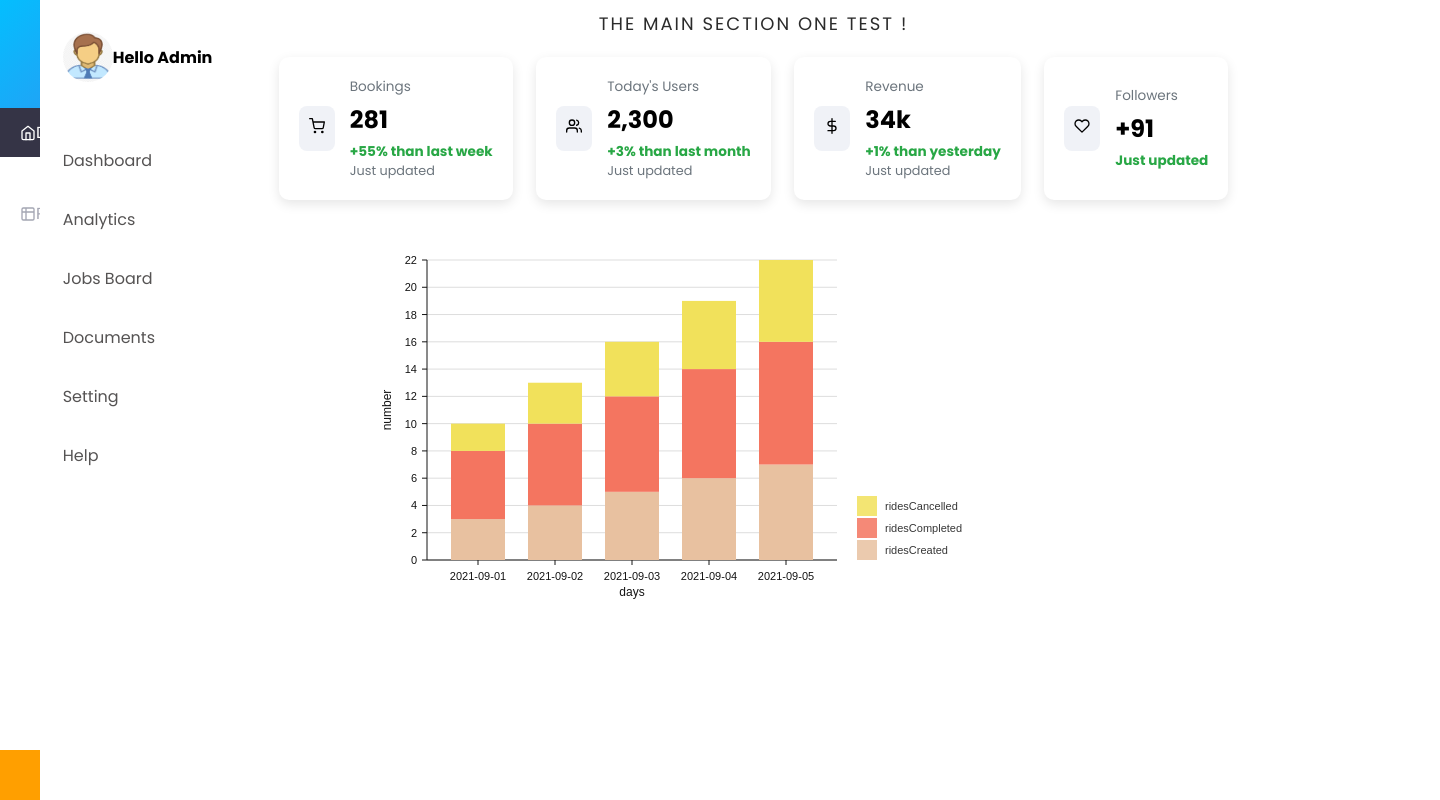
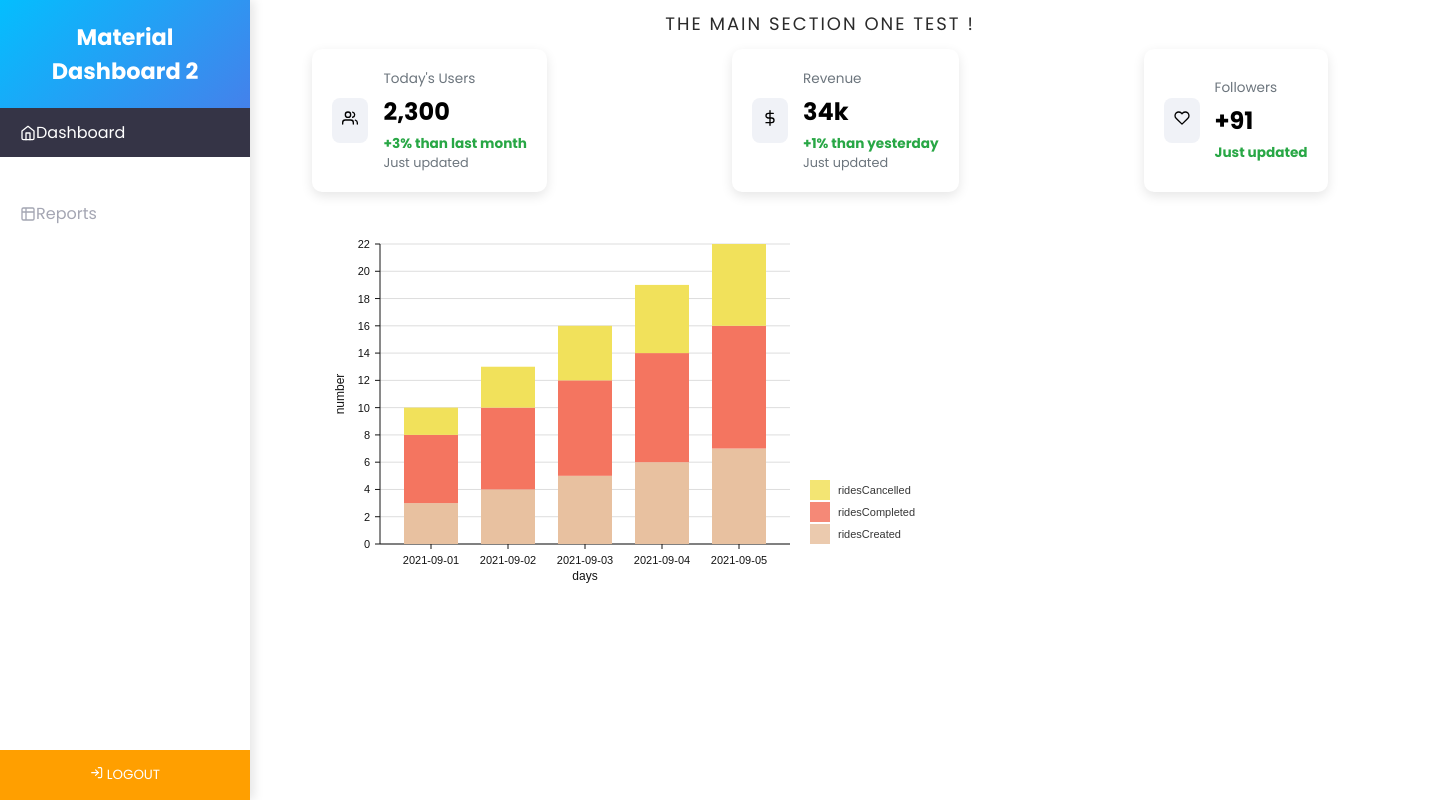
Before and after one commit to VroomUni/frontendAdmin, a React (Create React App) app: page /adminDashboard in a window 1280 px wide. Shown: the top 800 px of the page, 1440 px wide, since content can reach past the window. Built offline with nearby package versions, Linux system fonts and the light colour scheme.

Commit message:
sidebar problem

```diff
--- /dev/null
+++ b/src/Pages/AdminDashboard.css
@@ -0,0 +1,17 @@
+/* Dashboard.css */
+
+.dashboard-container {
+    display: flex;
+    height: 100vh; /* Set the height to the viewport height */
+  }
+
+  .sidebar-container {
+    width: 90px; /* Set the width of the sidebar */
+    height: 100%; /* Set the height to 100% of the parent container */
+  }
+
+  .main-container {
+    flex-grow: 0.8; /* This will make the main section take up less space */
+    margin-left: 200px; /* This should be equal to the width of the sidebar */
+    padding: 0 20px; /* Add padding to the left and right */
+  }
--- a/src/Pages/AdminDashboard.js
+++ b/src/Pages/AdminDashboard.js
@@ -1,14 +1,19 @@
-import React from 'react'
-import SideBarNavigation from '../components/SideBarNavigation'
-import MainSection from '../components/MainSection1'
+import React from 'react';
+import SideBarNavigation from '../components/SideBarNavigation';
+import MainSection from '../components/MainSection1';
+import './AdminDashboard.css'; // Import the CSS file
 
 function AdminDashboard() {
   return (
-  <>
-  <SideBarNavigation/>
-  <MainSection/>
-  </>
-  )
+    <div className="dashboard-container">
+      <div className="sidebar-container">
+        <SideBarNavigation />
+      </div>
+      <div className="main-container">
+        <MainSection />
+      </div>
+    </div>
+  );
 }
 
-export default AdminDashboard
+export default AdminDashboard;
--- a/src/components/MainSection1.js
+++ b/src/components/MainSection1.js
@@ -1,14 +1,14 @@
 import React from 'react';
 import './Dashboard.css';
-import Navigation from './Navigation';
+
 import BarChart from './Barchart';
-import StatCard from './StatCard';
+
 import StatCardList from './StatCardList';
 
 const MainSection = () => {
   return (
     <div className="container">
-      <Navigation />
+
       <section className="main">
         <div className="main-top">
           <p>the main section one test !</p>
--- a/src/components/SideBarNavigation.css
+++ b/src/components/SideBarNavigation.css
@@ -6,6 +6,7 @@
   height: 100%;
   /* background: #1e1e2f; */
   color: #a4a6b3;
+
   box-shadow: 4px 0 10px rgba(0, 0, 0, 0.1);
 }
 
@@ -58,3 +59,53 @@
 .btn-upgrade:hover {
   background: #e08e00;
 }
+
+  .sidebar-header {
+    padding: 20px;
+    /* background: #151521; */
+    background-image: linear-gradient(-45deg, #4481eb 0%, #04befe 100%);
+    color: #ffffff;
+    text-align: center;
+    font-size: 1.2em;
+  }
+
+  .sidebar-list {
+    list-style: none;
+    padding: 0;
+    margin: 0;
+    overflow-y: auto;
+  }
+
+  .sidebar-list li a {
+    display: flex;
+    align-items: center;
+    padding: 12px 20px;
+    color: inherit;
+    text-decoration: none;
+    transition: background 0.3s ease;
+  }
+
+  .sidebar-list li a:hover, .sidebar-list li a.active {
+    background: #353446;
+    color: #ffffff;
+  }
+
+  .sidebar-list li a .react-icons {
+    margin-right: 10px;
+  }
+
+  .btn-upgrade {
+    position: absolute;
+    bottom: 0;
+    width: 100%;
+    padding: 15px 20px;
+    background: #ff9f00;
+    color: #ffffff;
+    border: none;
+    text-transform: uppercase;
+    transition: background 0.3s ease;
+  }
+
+  .btn-upgrade:hover {
+    background: #e08e00;
+  }
--- a/src/components/StatCard.css
+++ b/src/components/StatCard.css
@@ -5,8 +5,10 @@
   box-shadow: 0px 4px 12px rgba(0, 0, 0, 0.1);
   display: flex;
   align-items: center;
-    margin: 10px;
+  margin:2px; /* Decrease this value to reduce the space between the cards */
 }
+
+
 
   .stat-icon {
     padding: 10px;
--- a/src/components/StatCard.js
+++ b/src/components/StatCard.js
@@ -1,5 +1,5 @@
 import React from 'react';
-import './StatCard.css'; // Make sure to create a CSS file for the styles
+import './StatCard.css';
 
 const StatCard = ({ icon, title, value, percentage, description, isPositive }) => {
   return (
--- a/src/components/StatCardList.js
+++ b/src/components/StatCardList.js
@@ -2,19 +2,20 @@ import React from 'react';
 import StatCard from './StatCard';
 import { FiShoppingCart, FiUsers, FiDollarSign, FiHeart } from 'react-icons/fi';
 import './StatCardList.css';
+import './StatCard.css';
 
 
 const StatCardList = () => {
   return (
     <div className="dashboard">
-      <StatCard
+      {/* <StatCard
         icon={<FiShoppingCart />}
         title="Bookings"
         value="281"
         percentage="+55% than last week"
         description="Just updated"
         isPositive={true}
-      />
+      /> */}
       <StatCard
         icon={<FiUsers />}
         title="Today's Users"
```
Lines whose indentation alone changed are shown as unchanged.
